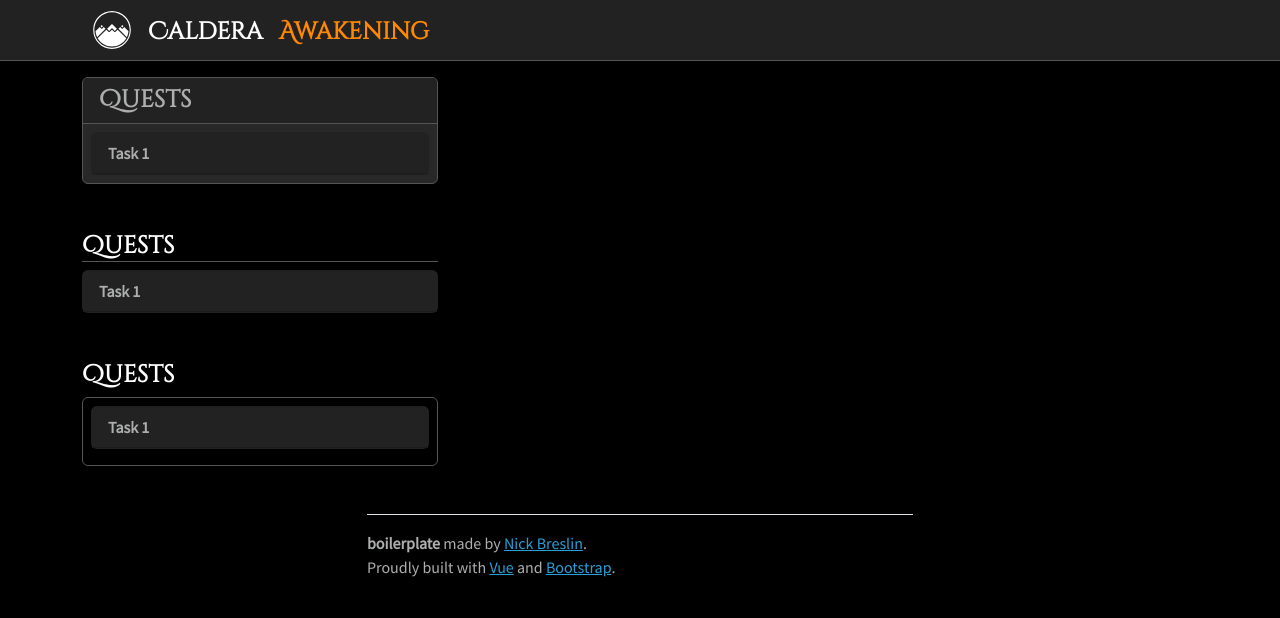
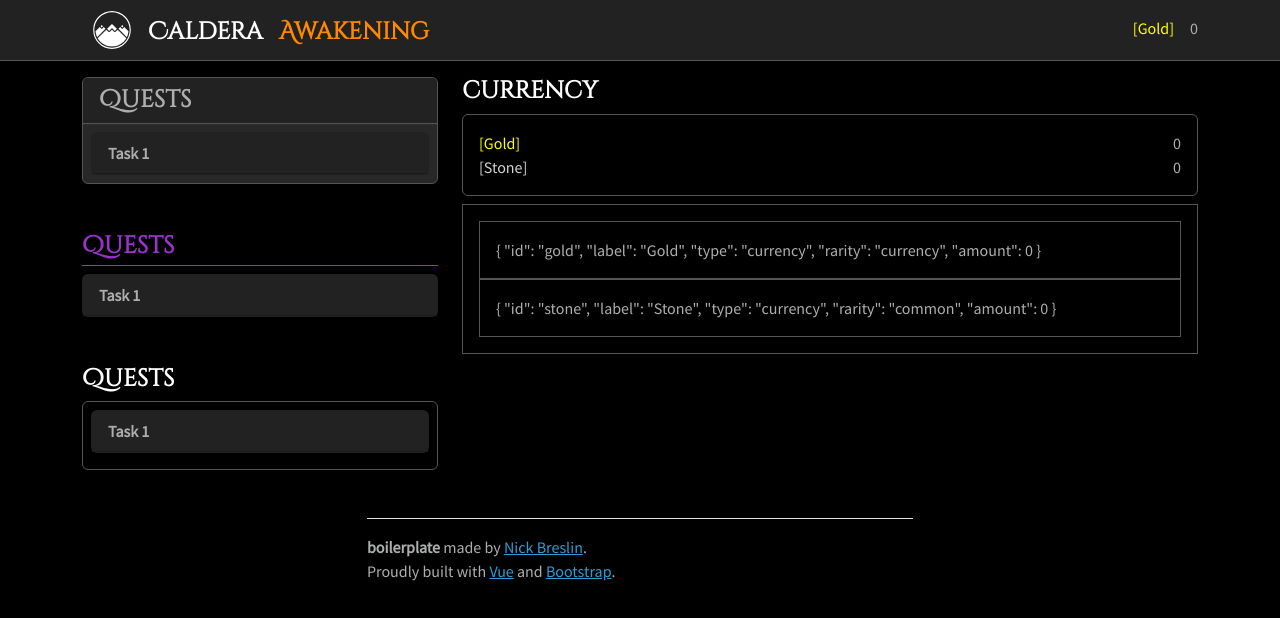
Before and after one commit to nickbreslin/caldera-awakening, a Vue app: page / in a window 1280 px wide. Shown: the top 618 px of the page. Built offline with nearby package versions, Linux system fonts and the light colour scheme.

Commit message:
Working on tasklist

```diff
--- a/src/components/ItemGroup.vue
+++ b/src/components/ItemGroup.vue
@@ -1,7 +1,7 @@
 <template>
   <div class="">
     <div class="h5">{{ type }}</div>
-    <div class="border border-rounded border-secondary p-3">
+    <div class="border rounded border-secondary p-3">
       <div v-for="item in items" :key="item.id"><ItemCard v-bind="item" /></div>
     </div>
   </div>
--- a/src/components/TaskList.vue
+++ b/src/components/TaskList.vue
@@ -22,7 +22,7 @@
       </div>
     </div>
     <!-- -->
-    <div class="h5 border-bottom border-secondary">Quests</div>
+    <div class="h5 border-bottom border-info text-info pb-1 mb-2">Quests</div>
     <div class="card mb-2">
       <div
         class="card-header bg-light"
--- a/src/components/layout/TheHeader.vue
+++ b/src/components/layout/TheHeader.vue
@@ -14,7 +14,7 @@
           <span class="mb-0 ms-3 h5 text-warning">Awakening</span>
         </div>
         <div class="gold-wrapper mt-3 text-end">
-          <!-- <ItemCard v-bind="getItem('gold')" :twoColumn="false" />-->
+          <ItemCard v-bind="getItem('gold')" :twoColumn="false" />
         </div>
       </div>
     </div>
@@ -22,14 +22,14 @@
 </template>
 
 <script>
-//import ItemCard from "@/components/ItemCard";
+import ItemCard from "@/components/ItemCard";
 
 import { mapGetters } from "vuex";
 
 export default {
   name: "TheHeader",
   components: {
-    //  ItemCard
+    ItemCard
   },
   computed: {
     ...mapGetters("inventoryModule", ["getItem"])
--- a/src/views/MainView.vue
+++ b/src/views/MainView.vue
@@ -5,9 +5,9 @@
         <TaskList />
       </div>
       <div class="col">
-        <!--   <ItemGroup v-if="0" type="currency" />
+        <ItemGroup type="currency" />
 
-        <LocationsList v-if="0" />-->
+        <LocationsList />
       </div>
     </div>
   </div>
@@ -17,15 +17,15 @@
 // @ is an alias to /src
 import TaskList from "@/components/TaskList";
 
-//import ItemGroup from "@/components/ItemGroup";
-//import LocationsList from "@/components/LocationsList";
+import ItemGroup from "@/components/ItemGroup";
+import LocationsList from "@/components/LocationsList";
 
 export default {
   name: "Main",
   components: {
-    TaskList
-    //  ItemGroup,
-    //  LocationsList
+    TaskList,
+    ItemGroup,
+    LocationsList
   }
 };
 </script>
```
